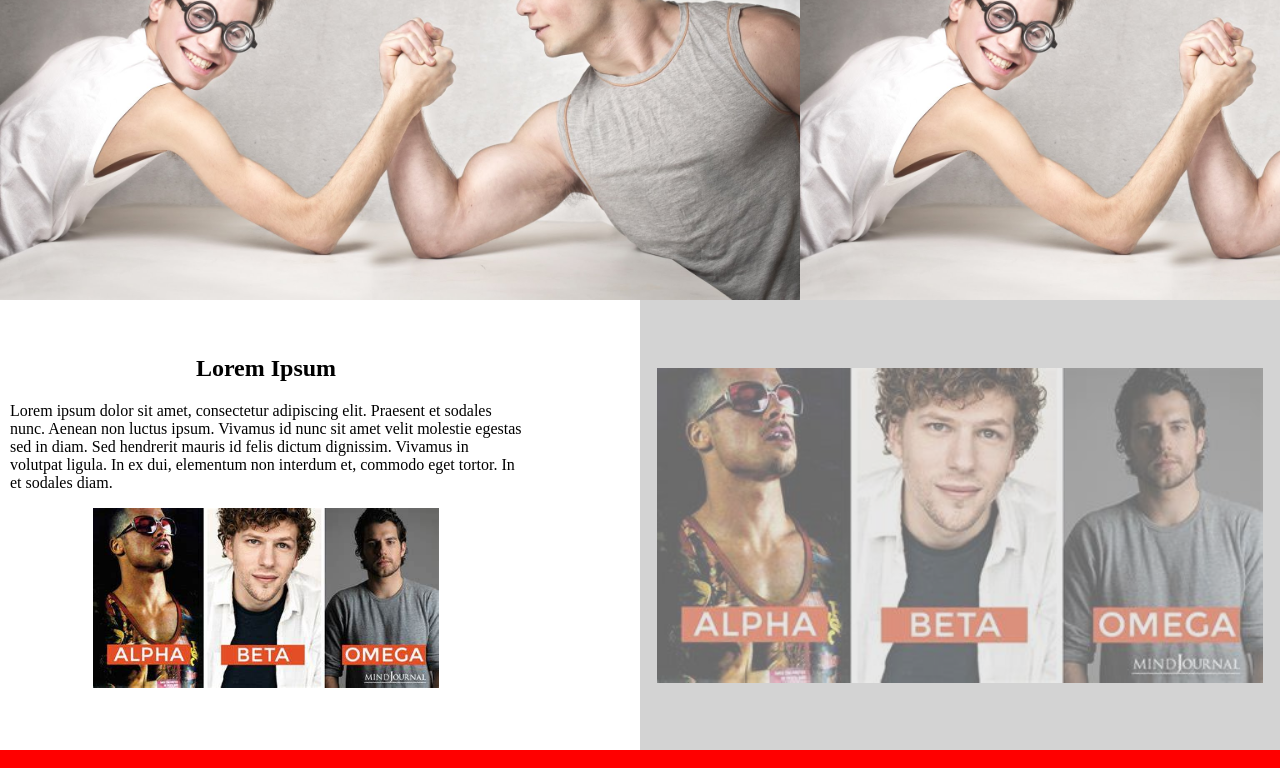
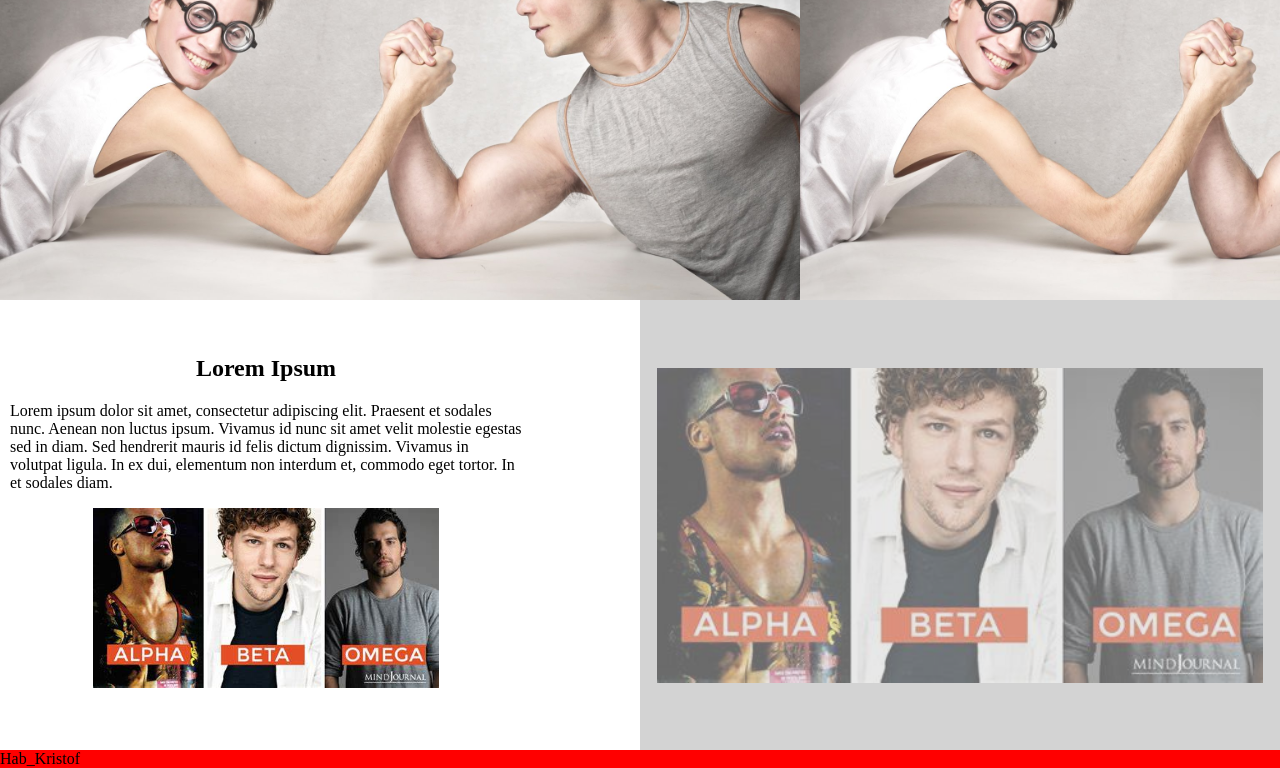
Before and after one commit to habkristof/CKIK_Web_11, a plain HTML site: page css gyakorlas/index.html in a window 1280 px wide. Shown: the part 1050-1818 px from the top of the page. Drawn offline with Linux system fonts and the light colour scheme.

Commit message:
2024_11_07

```diff
--- a/css gyakorlas/index.html
+++ b/css gyakorlas/index.html
@@ -42,6 +42,8 @@
 				</div>
 			</div>
 		</div>
-
+		<footer>
+			Hab_Kristof
+		</footer>
 	</body>
 </html>
```
Also changed, not shown: git parancsok.txt (added).
